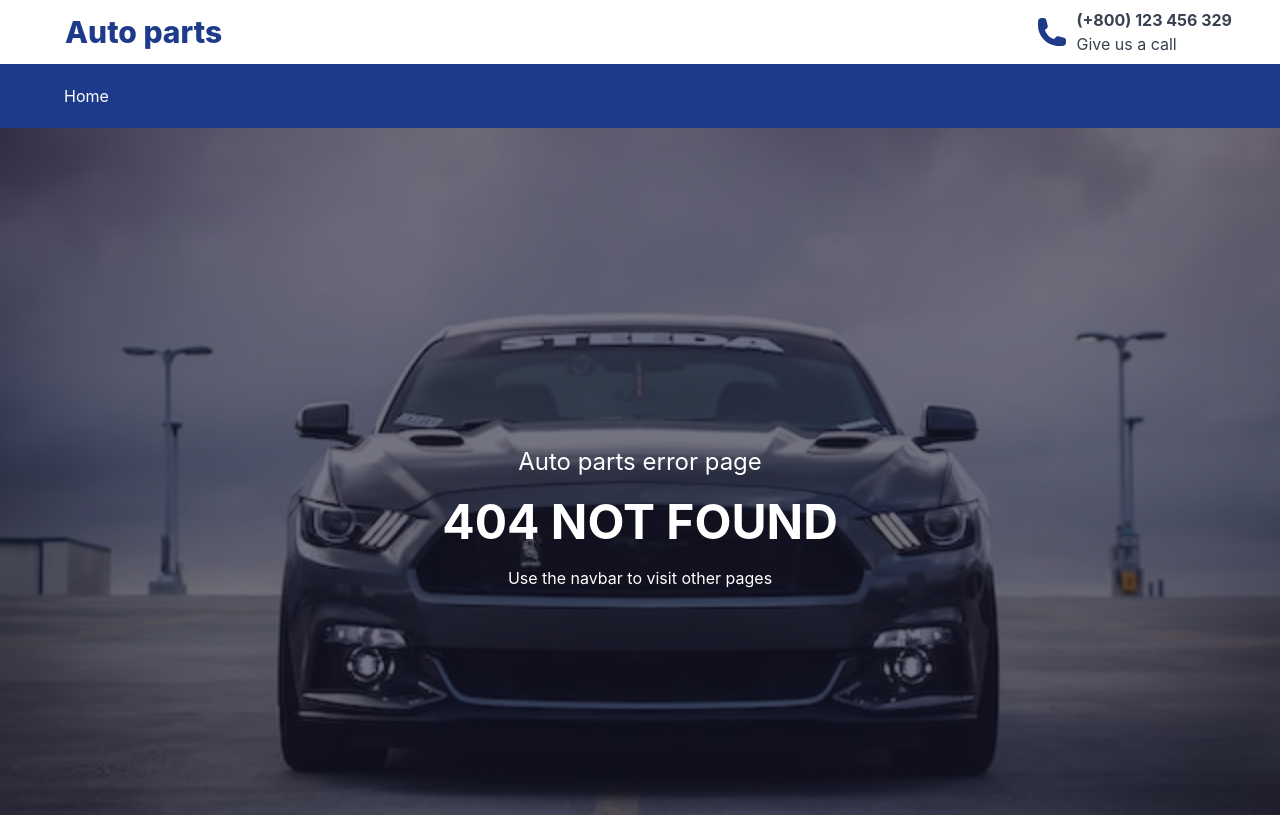
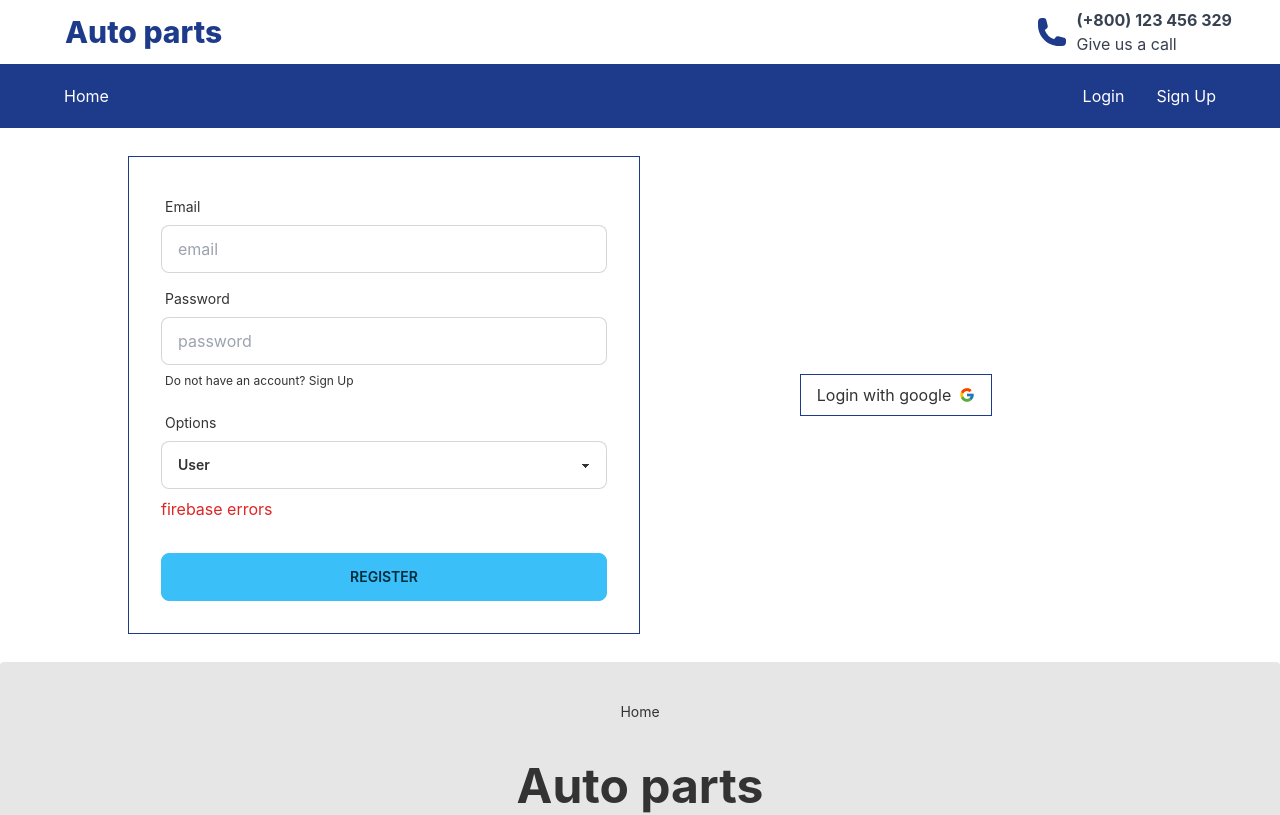
Before and after one commit to ashrafcse3/auto-parts-client-assignment-12, a React (Create React App) app: page /register in a window 1280 px wide. Shown: the top 815 px of the page. Built offline with nearby package versions, Linux system fonts and the light colour scheme.

Commit message:
login n signup form designed

```diff
--- a/package.json
+++ b/package.json
@@ -8,8 +8,11 @@
     "@testing-library/react": "^13.4.0",
     "@testing-library/user-event": "^13.5.0",
     "daisyui": "^2.41.0",
+    "firebase": "^9.14.0",
     "react": "^18.2.0",
     "react-dom": "^18.2.0",
+    "react-hook-form": "^7.39.5",
+    "react-icons": "^4.6.0",
     "react-router-dom": "^6.4.3",
     "react-scripts": "5.0.1",
     "web-vitals": "^2.1.4"
--- /dev/null
+++ b/src/Pages/Login/Login/Login.js
@@ -0,0 +1,38 @@
+import React from 'react';
+import { FcGoogle } from 'react-icons/fc';
+import { Link } from 'react-router-dom';
+
+const Login = () => {
+    return (
+        <div className='mx-auto max-w-screen-lg grid grid-cols-1 lg:grid-cols-2 my-7'>
+            <form className="card-body border border-blue-900">
+                <div className="form-control">
+                    <label className="label">
+                        <span className="label-text">Email</span>
+                    </label>
+                    <input name="email" type="email" placeholder="email" className="input input-bordered" required />
+                </div>
+                <div className="form-control">
+                    <label className="label">
+                        <span className="label-text">Password</span>
+                    </label>
+                    <input name="password" type="password" placeholder="password" className="input input-bordered" required />
+                    <label className="label">
+                        <Link to="/register" className="label-text-alt link link-hover">Do not have an account? Sign Up</Link>
+                    </label>
+                </div>
+                <div>
+                    <p className='text-red-600'>errors</p>
+                </div>
+                <div className="form-control mt-6">
+                    <button type='submit' className="btn btn-info">Login</button>
+                </div>
+            </form>
+            <div className='flex items-center justify-center'>
+                <button className='border border-blue-900 px-4 py-2 flex items-center'>Login with google <FcGoogle className='ml-2' /></button>
+            </div>
+        </div>
+    );
+};
+
+export default Login;
--- /dev/null
+++ b/src/Pages/Login/Register/Register.js
@@ -0,0 +1,56 @@
+import React from 'react';
+import { useForm } from 'react-hook-form';
+import { FcGoogle } from 'react-icons/fc';
+import { Link } from 'react-router-dom';
+
+const Register = () => {
+    const { register, formState: { errors }, handleSubmit } = useForm();
+
+    const onSubmit = data => {
+        console.log(data);
+    };
+
+    return (
+        <div className='mx-auto max-w-screen-lg grid grid-cols-1 lg:grid-cols-2 my-7'>
+            <form onSubmit={handleSubmit(onSubmit)} className="card-body border border-blue-900">
+                <div className="form-control">
+                    <label className="label">
+                        <span className="label-text">Email</span>
+                    </label>
+                    <input {...register('email', { required: 'provide your email' })} name="email" type="email" placeholder="email" className="input input-bordered" />
+                    {errors.email && <p className='text-red-600'>{errors.email?.message}</p>}
+                </div>
+                <div className="form-control">
+                    <label className="label">
+                        <span className="label-text">Password</span>
+                    </label>
+                    <input {...register('password', { required: 'provide your password' })} name="password" type="password" placeholder="password" className="input input-bordered" />
+                    {errors.password && <p className='text-red-600'>{errors.password?.message}</p>}
+                    <label className="label">
+                        <Link to="/register" className="label-text-alt link link-hover">Do not have an account? Sign Up</Link>
+                    </label>
+                </div>
+                <div className="form-control">
+                    <label className="label">
+                        <span className="label-text">Options</span>
+                    </label>
+                    <select {...register('options')} className="select select-bordered w-full">
+                        <option defaultValue='user'>User</option>
+                        <option value='seller'>Seller</option>
+                    </select>
+                </div>
+                <div>
+                    <p className='text-red-600'>firebase errors</p>
+                </div>
+                <div className="form-control mt-6">
+                    <button type='submit' className="btn btn-info">Register</button>
+                </div>
+            </form >
+            <div className='flex items-center justify-center'>
+                <button className='border border-blue-900 px-4 py-2 flex items-center'>Login with google <FcGoogle className='ml-2' /></button>
+            </div>
+        </div >
+    );
+};
+
+export default Register;
--- a/src/Pages/Shared/Navbar/Navbar.js
+++ b/src/Pages/Shared/Navbar/Navbar.js
@@ -4,7 +4,7 @@ import { PhoneIcon } from '@heroicons/react/24/solid';
 
 const Navbar = () => {
     const menuItems = <>
-        <li><Link>Home</Link></li>
+        <li><Link to='/' className='link link-hover'>Home</Link></li>
     </>;
     return (
         <div>
@@ -24,7 +24,7 @@ const Navbar = () => {
             </div>
             <div className='bg-blue-900 text-white'>
                 <div className="navbar mx-auto max-w-[1200px]">
-                    <div className="navbar-start">
+                    <div className="flex-1">
                         <div className="dropdown">
                             <label tabIndex={0} className="btn btn-ghost lg:hidden">
                                 <svg xmlns="http://www.w3.org/2000/svg" className="h-5 w-5" fill="none" viewBox="0 0 24 24" stroke="currentColor"><path strokeLinecap="round" strokeLinejoin="round" strokeWidth="2" d="M4 6h16M4 12h8m-8 6h16" /></svg>
@@ -39,7 +39,12 @@ const Navbar = () => {
                             </ul>
                         </div>
                     </div>
-
+                    <div className="flex-none">
+                        <ul className='p-0 menu menu-horizontal'>
+                            <li><Link to="/login" className='link link-hover'>Login</Link></li>
+                            <li><Link to="/register" className='link link-hover'>Sign Up</Link></li>
+                        </ul>
+                    </div>
                 </div>
             </div>
         </div>
```
Also changed, not shown: src/Routes/Routes/Routes.js (+10 -0 lines), 1 other file (tests, documents, lock files or other folders).
